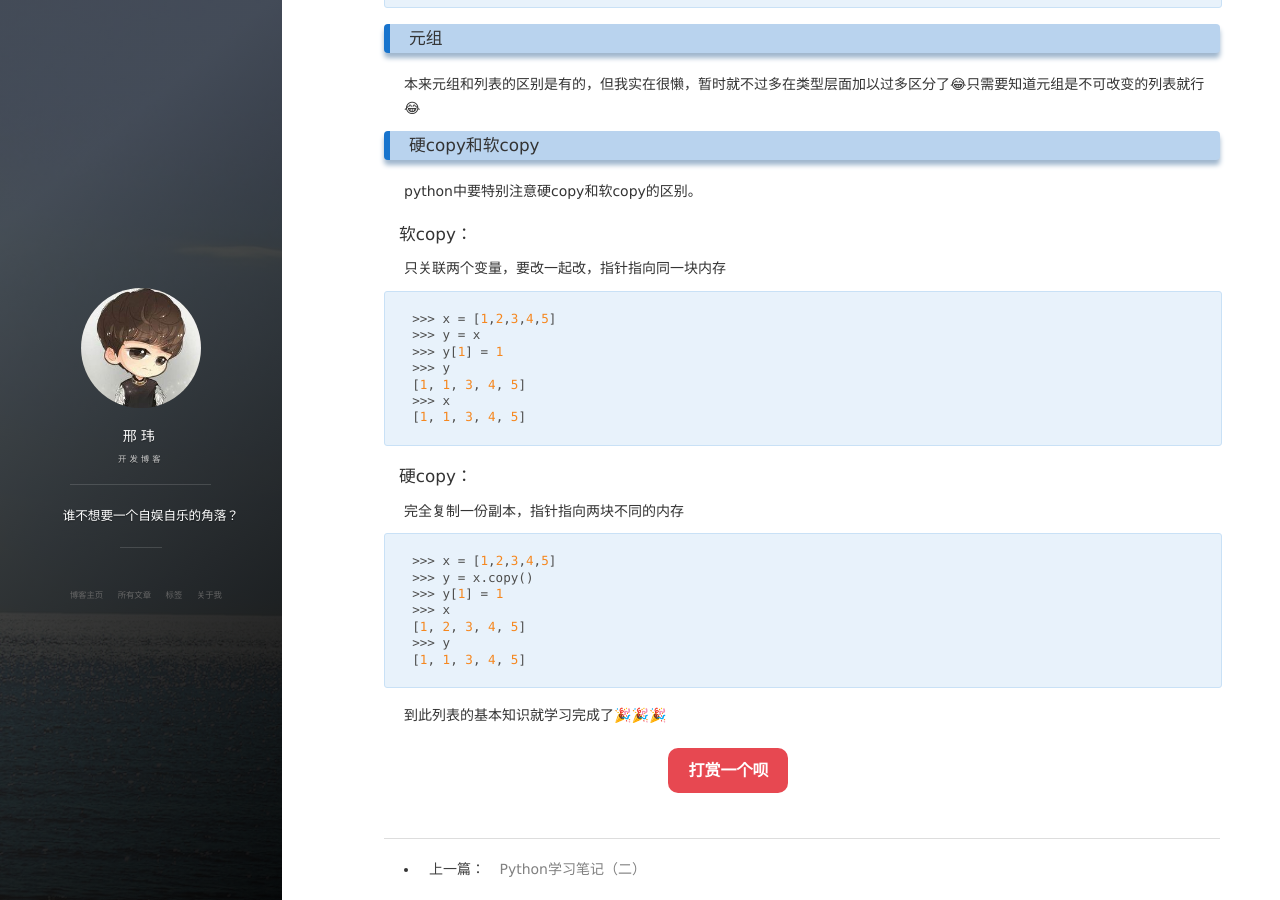
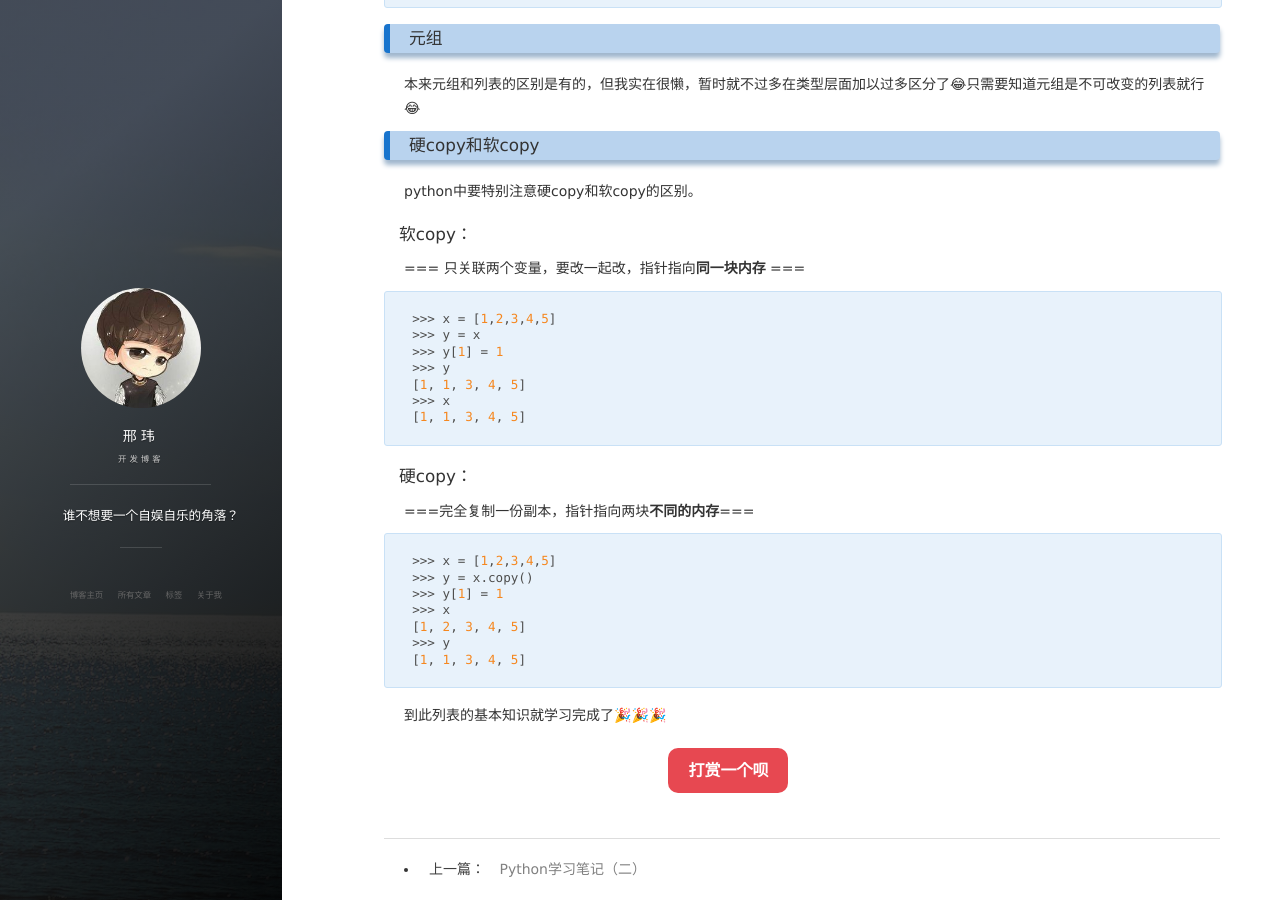
Before and after one commit to Ricky-fight/Ricky-fight.github.io, a Jekyll site: the page built from _posts/2018-05-18-Python-note-3.md, in a window 1280 px wide and 900 px high, scrolled down 1937 px. Built offline with Jekyll 4.4.1, drawn with Linux system fonts in a browser that asks for light colours; nearby versions of some CDN libraries; comment, search, counter and statistics services are not loaded.

````diff
--- a/_posts/2018-05-18-Python-note-3.md
+++ b/_posts/2018-05-18-Python-note-3.md
@@ -84,7 +84,9 @@ else:
 ### 硬copy和软copy
 python中要特别注意硬copy和软copy的区别。
 #### 软copy：
-只关联两个变量，要改一起改，指针指向同一块内存
+===
+只关联两个变量，要改一起改，指针指向**同一块内存**
+===
 
 ```
 >>> x = [1,2,3,4,5]
@@ -96,7 +98,7 @@ python中要特别注意硬copy和软copy的区别。
 [1, 1, 3, 4, 5]
 ```
 #### 硬copy：
-完全复制一份副本，指针指向两块不同的内存
+===完全复制一份副本，指针指向两块**不同的内存**===
 
 ```
 >>> x = [1,2,3,4,5]
````
